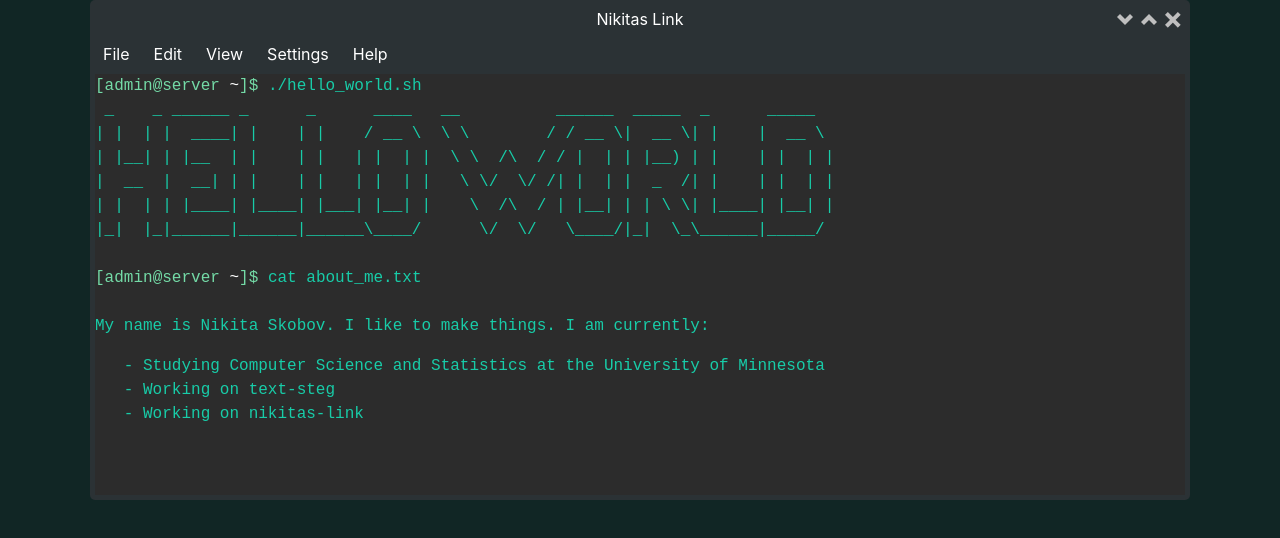
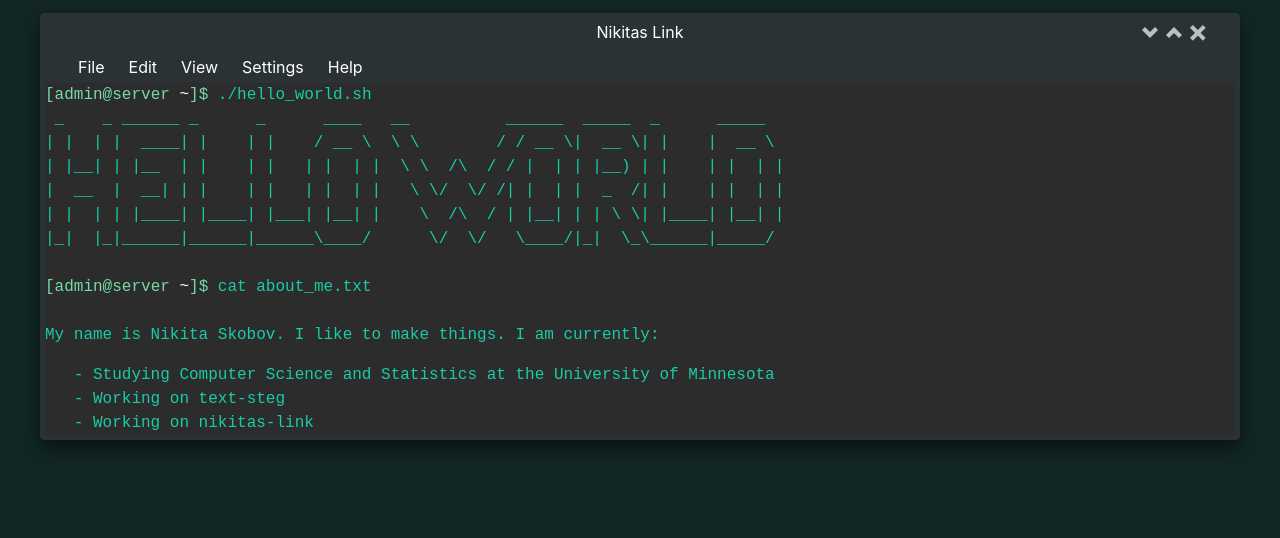
Before and after one commit to nikita-skobov/nikitas-link, a React (Create React App) app: page / in a window 1280 px wide. Shown: the top 538 px of the page. Built offline with nearby package versions, Linux system fonts and the light colour scheme.

Commit message:
fixed window height overflow

```diff
--- a/src/components/TerminalWindow.css
+++ b/src/components/TerminalWindow.css
@@ -1,13 +1,23 @@
 .terminal-window {
-    height: 100%;
     padding-left: 5px;
     padding-right: 5px;
     padding-bottom: 5px;
     margin: auto;
     width: 100%;
-    max-width: 1100px;
-    max-height: 500px;
+    max-width: 1200px;
+    max-height: 100%;
     border-radius: 5px;
+    display: flex;
+    flex-flow: column;
+}
+
+.terminal-window-bounds {
+    height: 95%;
+    width: 98%;
+    margin-left: 1%;
+    margin-right: 1%;
+    margin-top: 1%;
+    margin-bottom: 4%;
 }
 
 .terminal-window-color {
@@ -29,3 +39,7 @@
     background-color: rgb(57, 172, 218);
     cursor: default;
 }
+
+.window-shadow {
+    box-shadow: 0 0.5rem 1rem rgba(0, 0, 0, 0.5) !important;
+}
--- a/src/components/TerminalWindow.js
+++ b/src/components/TerminalWindow.js
@@ -7,11 +7,9 @@ import TerminalMenu from './TerminalMenu'
 
 export function TerminalWindow(props) {
     return (
-        <div className="terminal-window terminal-window-color">
-            <div style={{ width: '100%', height: '15%'}}>
+        <div className="terminal-window-bounds">
+            <div className="window-shadow terminal-window terminal-window-color">
                 <TerminalMenu />
-            </div>
-            <div style={{ width: '100%', height: '85%'}}>
                 <Terminal />
             </div>
         </div>
```
